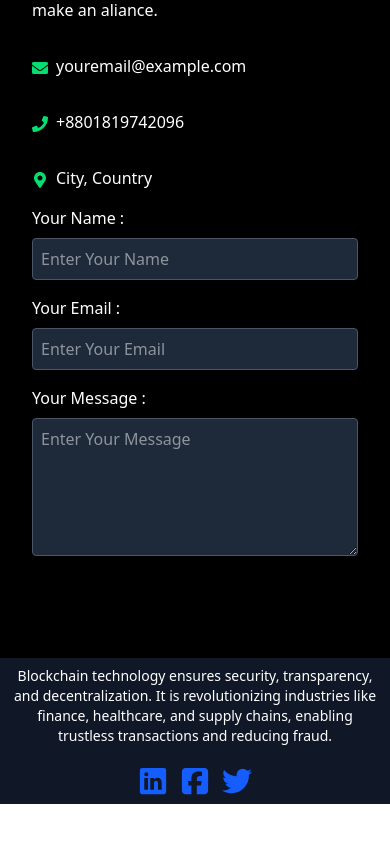
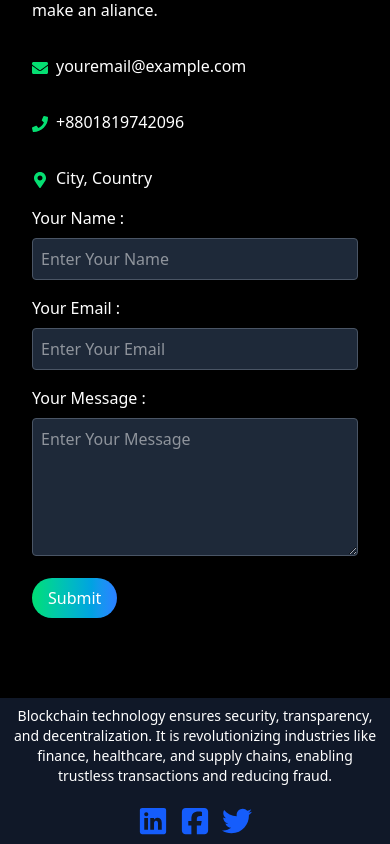
Before and after one commit to Arif039/portfolio_01, a React (Vite) app: page / in a window 390 px wide. Shown: the part 4374-5218 px from the top of the page. Before the commit the page ends 5178 px from the top, so only its background shows below. Built offline with nearby package versions, Linux system fonts and the light colour scheme.

Commit message:
contact button

```diff
--- a/src/components/Contact.jsx
+++ b/src/components/Contact.jsx
@@ -55,7 +55,7 @@
 
                             </div>
 
-                            <button className="bg-gradient-to-r from-green-400 to-blue-500 text-white hidden md:inline transform transition-transform duration-300 hover:scale-105 px-4 py-2 rounded-full cursor-pointer">Submit</button>
+                            <button className="bg-gradient-to-r from-green-400 to-blue-500 text-white  md:inline transform transition-transform duration-300 hover:scale-105 px-4 py-2 rounded-full cursor-pointer">Submit</button>
 
                         </form>
                     </div>
```
